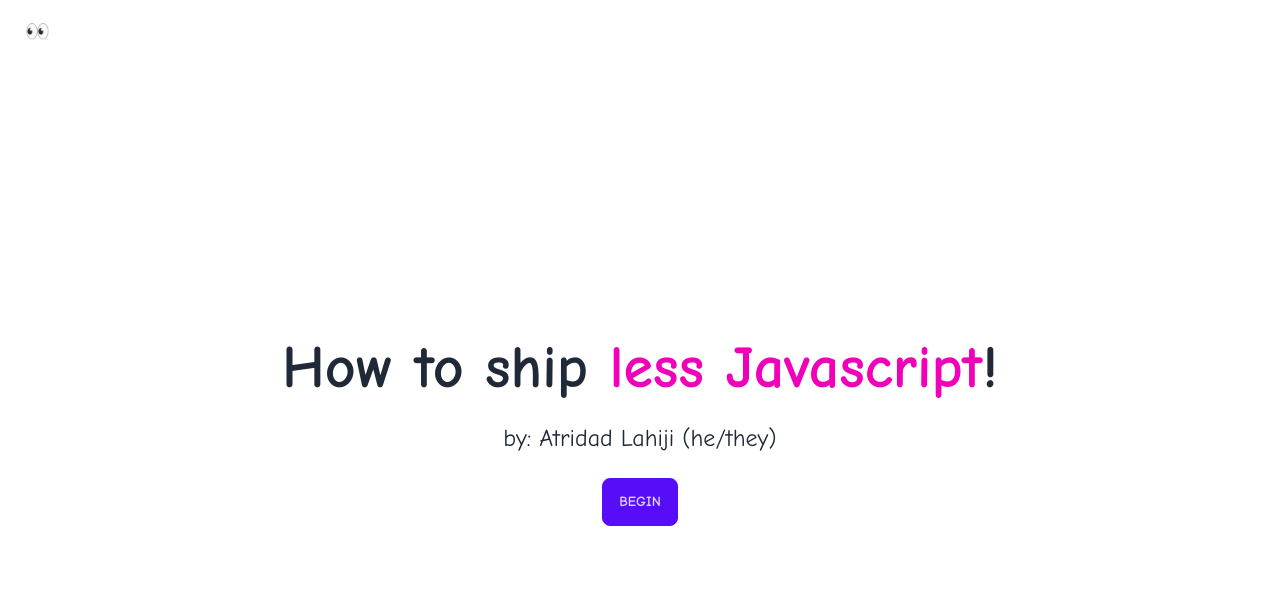
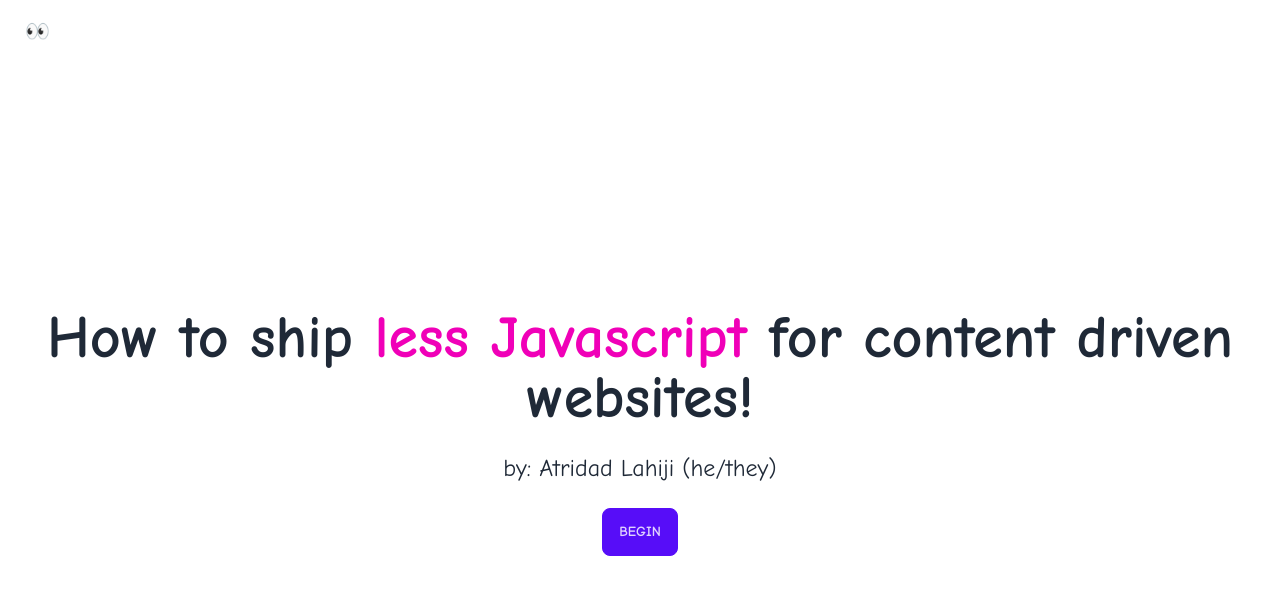
Before and after one commit to atridadl/devedmonton-july-2023, an Astro site: page / in a window 1280 px wide. Built offline with nearby package versions, Linux system fonts and the light colour scheme; Astro itself is replaced by a stand-in of ours.

Commit message:
slight change

```diff
--- a/src/pages/index.astro
+++ b/src/pages/index.astro
@@ -6,7 +6,8 @@ import BaseLayout from "../layouts/BaseLayout.astro";
 	<BaseLayout title="👀">
 		<h1 class="text-6xl font-bold">
 			How to ship
-			<span class="text-secondary"> less Javascript</span>!
+			<span class="text-secondary"> less Javascript</span> for content driven
+			websites!
 		</h1>
 
 		<h2 class="text-2xl">by: Atridad Lahiji (he/they)</h2>
```
